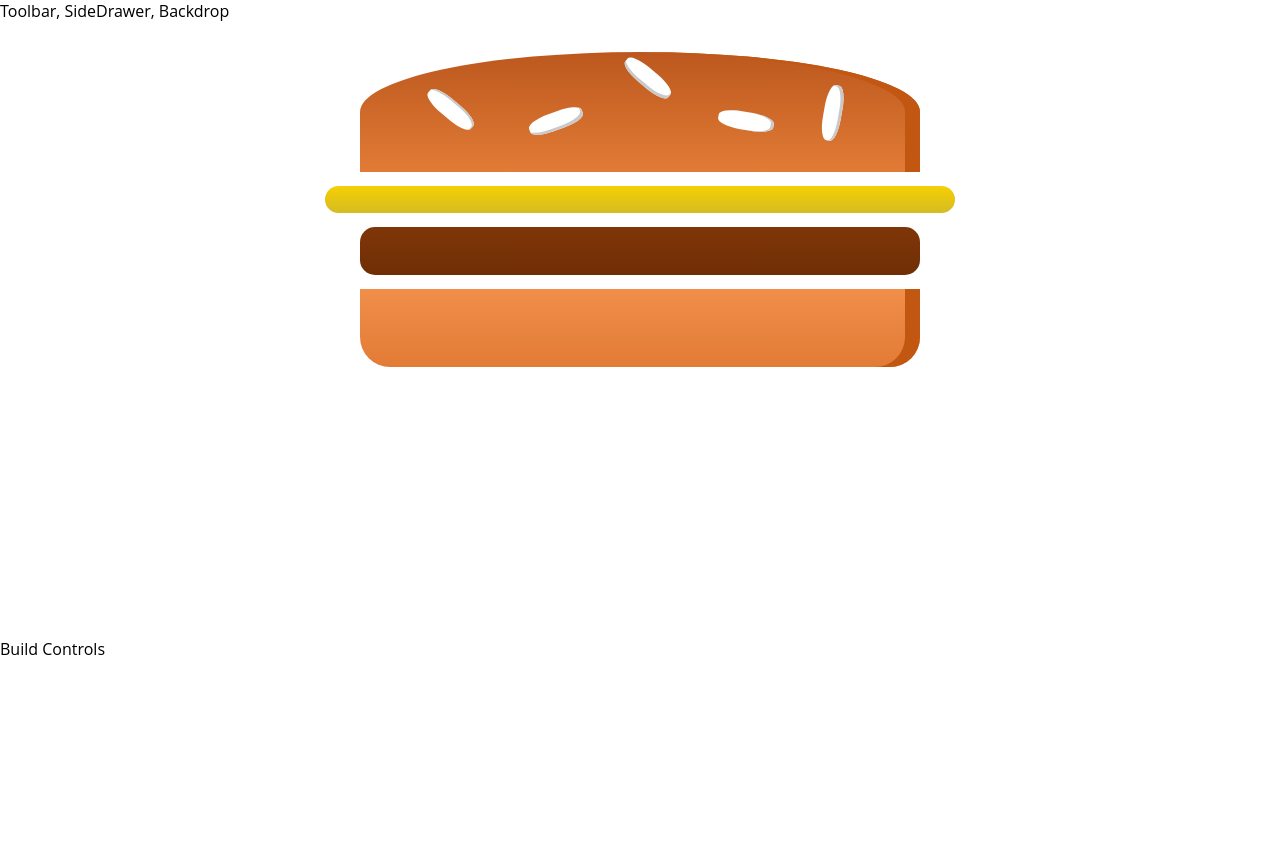
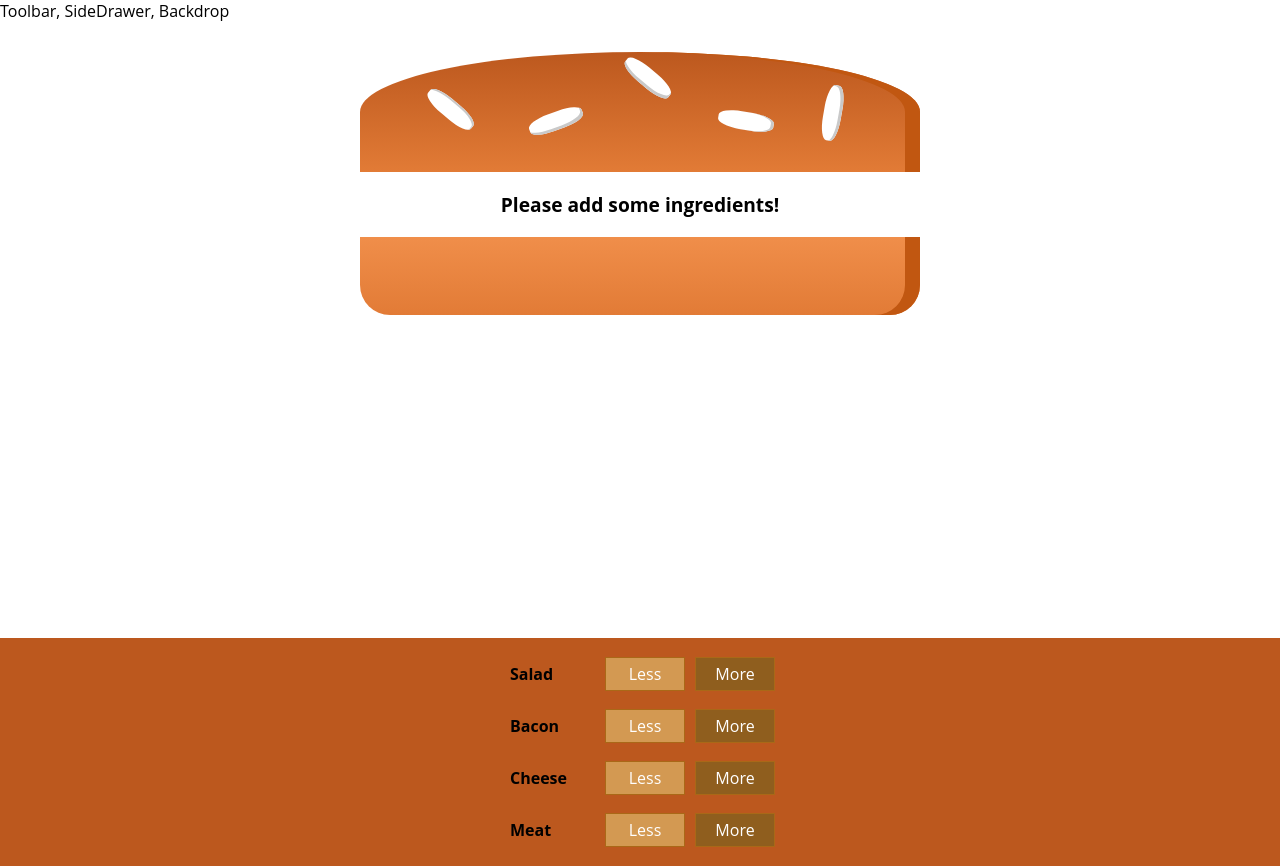
Before and after one commit to mathieu-keller/Burger_Creator_Training, a React (Create React App) app: page / in a window 1280 px wide. Before the commit the page ends 800 px from the top, so only its background shows below. Built offline with nearby package versions, Linux system fonts and the light colour scheme.

Commit message:
Add Buildcontrols
Add BuildControls, BuildControl and add a function for ingredients in Burger

```diff
--- /dev/null
+++ b/src/components/Burger/BuildControls/BuildControl/BuildControl.js
@@ -0,0 +1,11 @@
+import React from 'react';
+import classes from './BuildControl.module.sass'
+const buildControl = ({label}) => (
+    <div className={classes.BuildControl}>
+        <div className={classes.Label}>{label}</div>
+        <button className={classes.Less}>Less</button>
+        <button className={classes.More}>More</button>
+    </div>
+);
+
+export default buildControl;
--- /dev/null
+++ b/src/components/Burger/BuildControls/BuildControl/BuildControl.module.sass
@@ -0,0 +1,50 @@
+.BuildControl
+  display: flex
+  justify-content: space-between
+  align-items: center
+  margin: 5px 0
+
+  button
+    display: block
+    font: inherit
+    padding: 5px
+    margin: 0 5px
+    width: 80px
+    border: 1px solid #AA6817
+    cursor: pointer
+    outline: none
+
+  button:disabled
+    background-color: #AC9980
+    border: 1px solid #7E7365
+    color: #ccc
+    cursor: default
+
+  button:hover:disabled
+    background-color: #AC9980
+    color: #ccc
+    cursor: not-allowed
+
+  .Less
+    background-color: #D39952
+    color: white
+
+  .More
+    background-color: #8F5E1E
+    color: white
+
+  .Less:hover,
+  .Less:active
+    background-color: #DAA972
+    color: white
+
+  .More:hover,
+  .More:active
+    background-color: #99703F
+    color: white
+
+
+.Label
+  padding: 10px
+  font-weight: bold
+  width: 80px
--- /dev/null
+++ b/src/components/Burger/BuildControls/BuildControls.js
@@ -0,0 +1,18 @@
+import React from 'react';
+import classes from './BuildControls.module.sass'
+import BuildControl from './BuildControl/BuildControl'
+
+const controls = [
+    {label: 'Salad', type:'salad'},
+    {label: 'Bacon', type:'bacon'},
+    {label: 'Cheese', type:'cheese'},
+    {label: 'Meat', type:'meat'},
+];
+
+const buildControls = props => (
+    <div className={classes.BuildControls}>
+        {controls.map(control => <BuildControl key={control.label} label={control.label} /> )}
+    </div>
+);
+
+export default buildControls;
--- /dev/null
+++ b/src/components/Burger/BuildControls/BuildControls.module.sass
@@ -0,0 +1,9 @@
+.BuildControls
+  width: 100%
+  background-color: #bc581e
+  display: flex
+  flex-flow: column
+  align-items: center
+  box-shadow: 0 2px 1px #ccc
+  margin: auto
+  padding: 10px 0
--- a/src/components/Burger/Burger.js
+++ b/src/components/Burger/Burger.js
@@ -2,19 +2,24 @@
 import classes from './Burger.module.sass'
 import BurgerIngredient from './BurgerIngredient/BurgerIngredient'
 
-const burger = ({ingredients}) => {
-    const transformedIngredients = Object.keys(ingredients)
+const getIngredients = ingredients => {
+    let transformedIngredients = Object.keys(ingredients)
         .map(key => {
             return [...Array(ingredients[key])]
                 .map((_, i) => <BurgerIngredient key={key + i} type={key}/>)
         });
-    return (
-        <div className={classes.Burger}>
-            <BurgerIngredient type='bread-top'/>
-            {transformedIngredients}
-            <BurgerIngredient type='bread-bottom'/>
-        </div>
-    );
+    if (transformedIngredients.length === 0) {
+        transformedIngredients = <p>Please add some ingredients!</p>
+    }
+    return transformedIngredients;
 };
 
+const burger = ({ingredients}) => (
+    <div className={classes.Burger}>
+        <BurgerIngredient type='bread-top'/>
+        {getIngredients(ingredients)}
+        <BurgerIngredient type='bread-bottom'/>
+    </div>
+);
+
 export default burger;
--- a/src/containers/BurgerBuilder/BurgerBuilder.js
+++ b/src/containers/BurgerBuilder/BurgerBuilder.js
@@ -1,15 +1,12 @@
 import React, {useState} from 'react';
 import Burger from '../../components/Burger/Burger'
-
+import BuildControls from '../../components/Burger/BuildControls/BuildControls.js'
 const BurgerBuilder = () => {
-    const [ingredients, setIngredients] = useState({
-        cheese: 1,
-        meat: 1
-    });
+    const [ingredients, setIngredients] = useState({});
     return (
         <>
             <Burger ingredients={ingredients}/>
-            <div>Build Controls</div>
+            <BuildControls />
         </>
     );
 };
```
